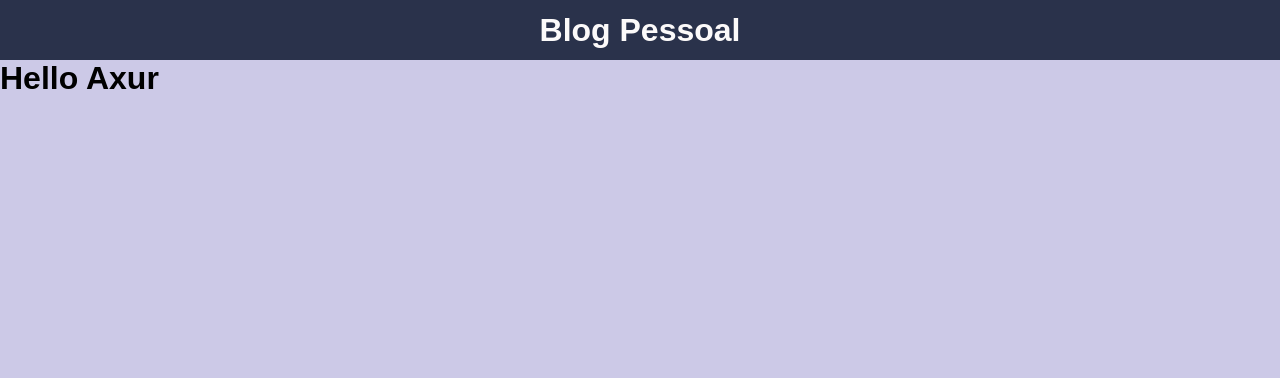
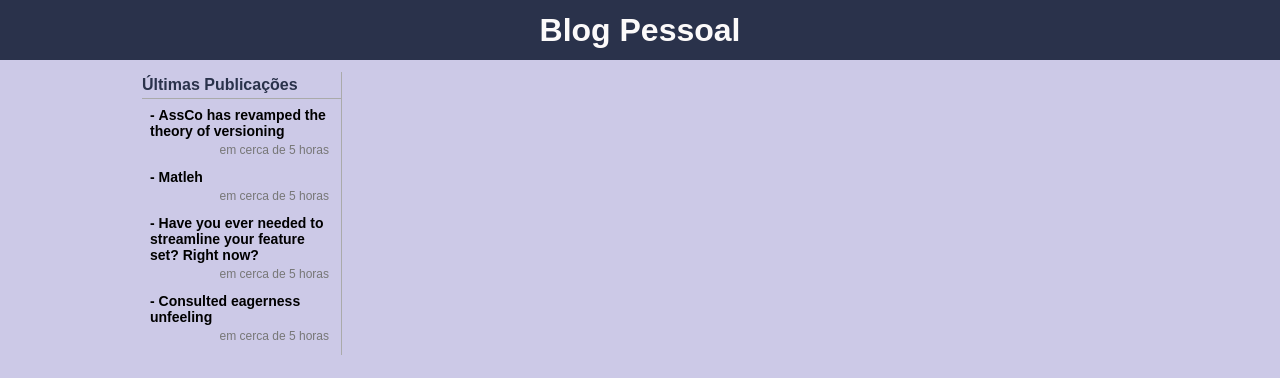
Before and after one commit to JessileyOliveira/simple_personal_blog, a React app: page / in a window 1280 px wide. Shown: the top 378 px of the page. Built offline with nearby package versions, Linux system fonts and the light colour scheme.

Commit message:
Feat: Added LatestPostList component

```diff
--- a/package.json
+++ b/package.json
@@ -5,8 +5,8 @@
   "author": "Jessiley <jessileycdg@hotmail.com>",
   "license": "MIT",
   "scripts": {
-    "build": "webpack --mode development",
-    "start": "webpack-dev-server --mode development",
+    "build": "webpack --mode production --config ./webpack.config.js",
+    "start": "webpack-dev-server --mode production --config ./webpack.config.js",
     "test": "jest"
   },
   "jest": {
@@ -46,6 +46,7 @@
   },
   "dependencies": {
     "axios": "^0.19.2",
+    "date-fns": "^2.13.0",
     "react": "^16.13.1",
     "react-dom": "^16.13.1",
     "react-router-dom": "^5.2.0",
--- /dev/null
+++ b/src/components/LatestPostsList/index.js
@@ -0,0 +1,52 @@
+import React from 'react';
+import pt from 'date-fns/locale/pt-BR';
+import { formatDistance } from 'date-fns';
+import { Container, List, Title } from './styles';
+
+function LatestPostsList() {
+  return (
+    <Container>
+      <Title>Últimas Publicações</Title>
+      <List>
+        <li>
+          AssCo has revamped the theory of versioning
+          <div>
+            {formatDistance(new Date('2020-05-13 22:15:00'), new Date(), {
+              addSuffix: true,
+              locale: pt,
+            })}
+          </div>
+        </li>
+        <li>
+          Matleh
+          <div>
+            {formatDistance(new Date('2020-05-13 22:15:00'), new Date(), {
+              addSuffix: true,
+              locale: pt,
+            })}
+          </div>
+        </li>
+        <li>
+          Have you ever needed to streamline your feature set? Right now?
+          <div>
+            {formatDistance(new Date('2020-05-13 22:15:00'), new Date(), {
+              addSuffix: true,
+              locale: pt,
+            })}
+          </div>
+        </li>
+        <li>
+          Consulted eagerness unfeeling
+          <div>
+            {formatDistance(new Date('2020-05-13 22:15:00'), new Date(), {
+              addSuffix: true,
+              locale: pt,
+            })}
+          </div>
+        </li>
+      </List>
+    </Container>
+  );
+}
+
+export default LatestPostsList;
--- /dev/null
+++ b/src/components/LatestPostsList/styles.js
@@ -0,0 +1,35 @@
+import styled from 'styled-components';
+
+export const Container = styled.div`
+  width: 200px;
+  border-right: 1px solid #aaa;
+`;
+
+export const Title = styled.h4`
+  width: 100%;
+  color: #2a324b;
+  border-bottom: 1px solid #aaa;
+  padding: 4px 0px;
+`;
+
+export const List = styled.ul`
+  width: 100%;
+  list-style-type: '- ';
+  list-style-position: inside;
+  padding: 4px 0px;
+
+  & li {
+    padding: 4px 4px 4px 8px;
+    font-weight: bold;
+    font-size: 14px;
+  }
+
+  & li div {
+    width: 100%;
+    font-weight: 400;
+    font-size: 12px;
+    text-align: right;
+    color: #777;
+    padding: 4px 8px 4px 0px;
+  }
+`;
--- a/src/pages/Home/index.js
+++ b/src/pages/Home/index.js
@@ -1,7 +1,17 @@
 import React from 'react';
 
+import { Container } from './styles';
+
+import LatestPostsList from '../../components/LatestPostsList';
+
 function Home() {
-  return <h1>Hello Axur</h1>;
+  return (
+    <>
+      <Container>
+        <LatestPostsList />
+      </Container>
+    </>
+  );
 }
 
 export default Home;
--- /dev/null
+++ b/src/pages/Home/styles.js
@@ -0,0 +1,7 @@
+import styled from 'styled-components';
+
+export const Container = styled.div`
+  width: 1020px;
+  margin: 0 auto;
+  padding: 12px;
+`;
```
